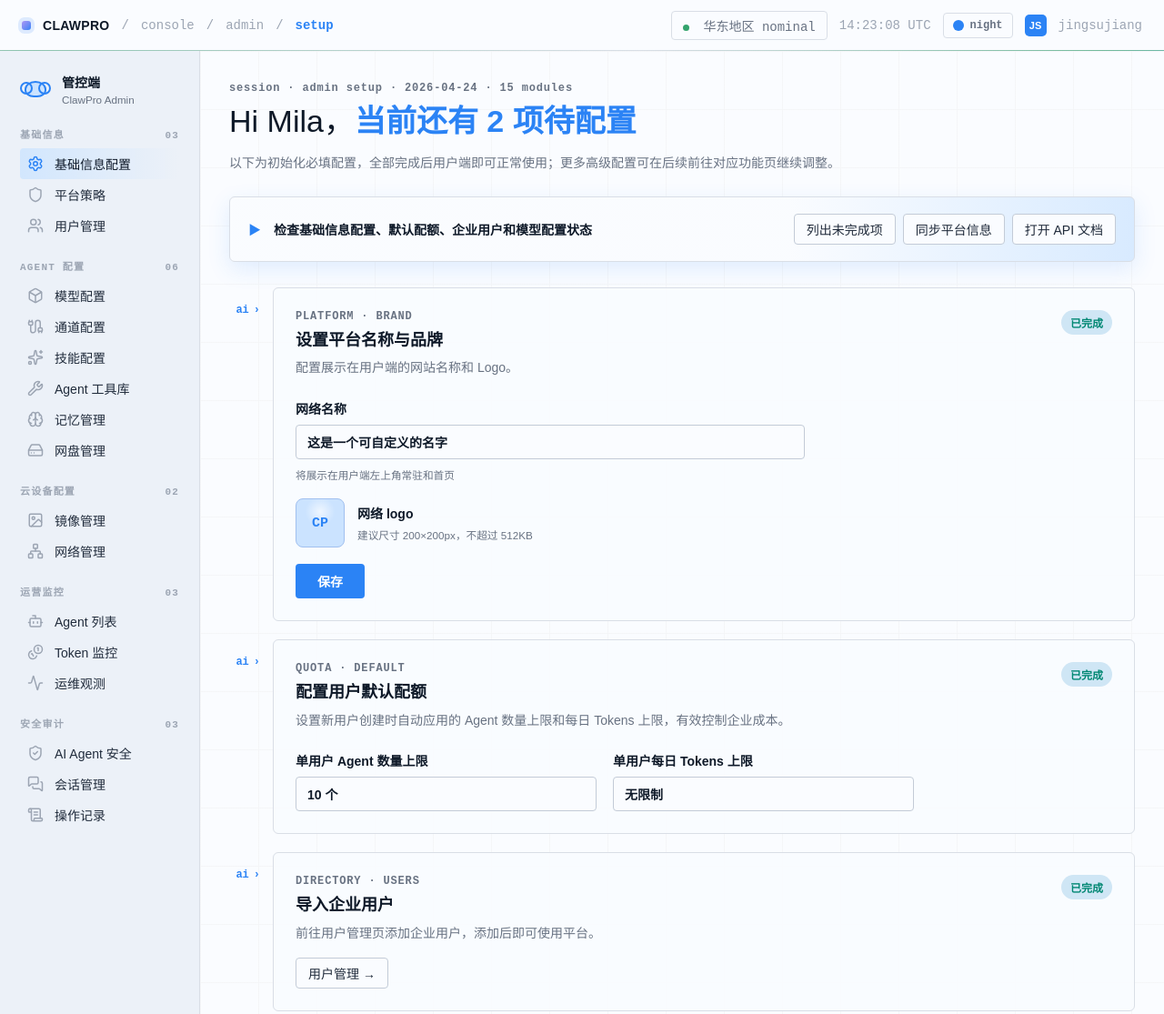
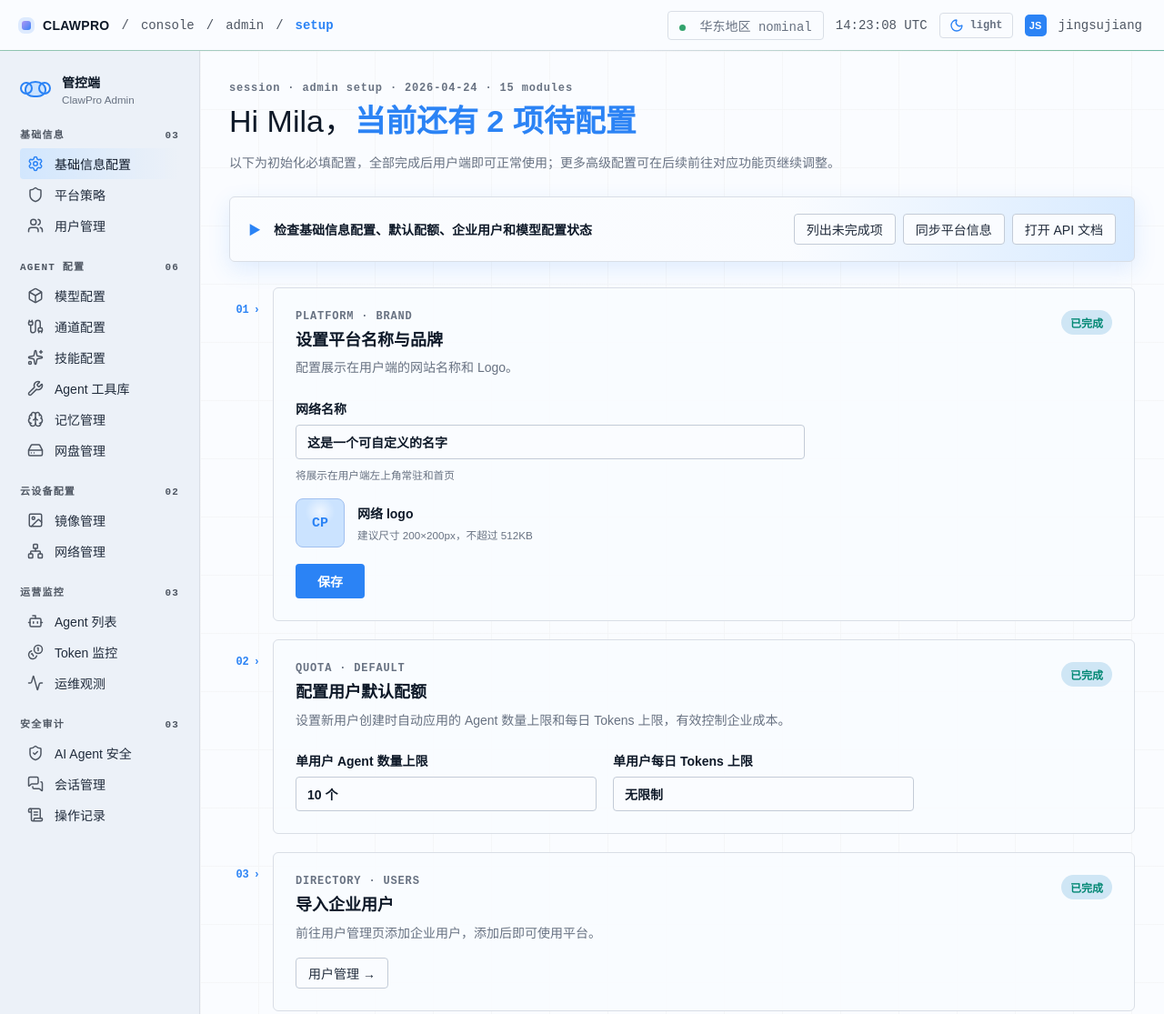
Before and after one commit to techfanseric/clawpro-redesign, a plain HTML site: page index.html in a window 1280 px wide. Shown: the top 1115 px of the page at 91% size. Drawn offline with nearby package versions, Linux system fonts and the light colour scheme.

Commit message:
Update theme toggle and navigation styling
- speaker 标签改为数字编号 01-04
- 主题切换使用 Lucide sun/moon 图标替代 CSS 圆形
- day/night 标签改为 light/dark
- 修复 sidebar-foot 定位溢出问题
- 侧边栏 icon 颜色加深

Co-Authored-By: Eric Yim <eric.yim@foxmail.com>

```diff
--- a/index.html
+++ b/index.html
@@ -25,8 +25,9 @@
             <span class="region"><i></i> 华东地区 nominal</span>
             <span>14:23:08 UTC</span>
             <button class="theme-toggle" type="button" aria-label="切换黑夜模式" aria-pressed="false">
-              <span class="theme-icon" aria-hidden="true"></span>
-              <span class="theme-label">night</span>
+              <i data-lucide="sun" class="theme-icon light-icon"></i>
+              <i data-lucide="moon" class="theme-icon dark-icon" style="display:none"></i>
+              <span class="theme-label">dark</span>
             </button>
             <span class="user-chip">JS</span>
             <span>jingsujiang</span>
@@ -114,7 +115,7 @@
           <div class="workspace-grid">
             <section class="session-feed" aria-label="Setup workflow">
               <article class="ai-row" id="basic">
-                <div class="speaker">ai</div>
+                <div class="speaker">01</div>
                 <div class="row-body">
                   <div class="row-header">
                     <div>
@@ -146,7 +147,7 @@
               </article>
 
               <article class="ai-row">
-                <div class="speaker">ai</div>
+                <div class="speaker">02</div>
                 <div class="row-body">
                   <div class="row-header">
                     <div>
@@ -171,7 +172,7 @@
               </article>
 
               <article class="ai-row" id="users">
-                <div class="speaker">ai</div>
+                <div class="speaker">03</div>
                 <div class="row-body">
                   <div class="row-header compact">
                     <div>
@@ -186,7 +187,7 @@
               </article>
 
               <article class="ai-row" id="models">
-                <div class="speaker">ai</div>
+                <div class="speaker">04</div>
                 <div class="row-body">
                   <div class="row-header compact">
                     <div>
@@ -274,10 +275,17 @@
       const prefersDark = window.matchMedia("(prefers-color-scheme: dark)").matches;
       const initialTheme = savedTheme || (prefersDark ? "dark" : "light");
 
+      const lightIcon = document.querySelector(".light-icon");
+      const darkIcon = document.querySelector(".dark-icon");
+
       function applyTheme(theme) {
         root.dataset.theme = theme;
         toggle?.setAttribute("aria-pressed", String(theme === "dark"));
-        if (label) label.textContent = theme === "dark" ? "day" : "night";
+        if (label) label.textContent = theme;
+        if (lightIcon && darkIcon) {
+          lightIcon.style.display = theme === "dark" ? "block" : "none";
+          darkIcon.style.display = theme === "dark" ? "none" : "block";
+        }
       }
 
       applyTheme(initialTheme);
--- a/styles.css
+++ b/styles.css
@@ -2,7 +2,7 @@
   color-scheme: light;
   --ink: oklch(21% 0.035 258);
   --muted: oklch(55% 0.027 258);
-  --faint: oklch(72% 0.022 258);
+  --faint: oklch(45% 0.022 258);
   --line: oklch(90% 0.012 258);
   --line-strong: oklch(84% 0.018 258);
   --grid-line: oklch(97.2% 0.003 258);
@@ -197,17 +197,20 @@ input {
 }
 
 .theme-icon {
-  width: 12px;
-  height: 12px;
-  border-radius: 50%;
-  background: var(--blue);
+  width: 16px;
+  height: 16px;
 }
 
-:root[data-theme="dark"] .theme-icon {
-  box-shadow: inset -4px 0 0 var(--surface);
+.light-icon {
+  color: var(--yellow);
+}
+
+.dark-icon {
+  color: var(--blue);
 }
 
 .sidebar {
+  position: relative;
   grid-row: 2;
   padding: 24px 22px;
   border-right: 1px solid var(--line);
```
